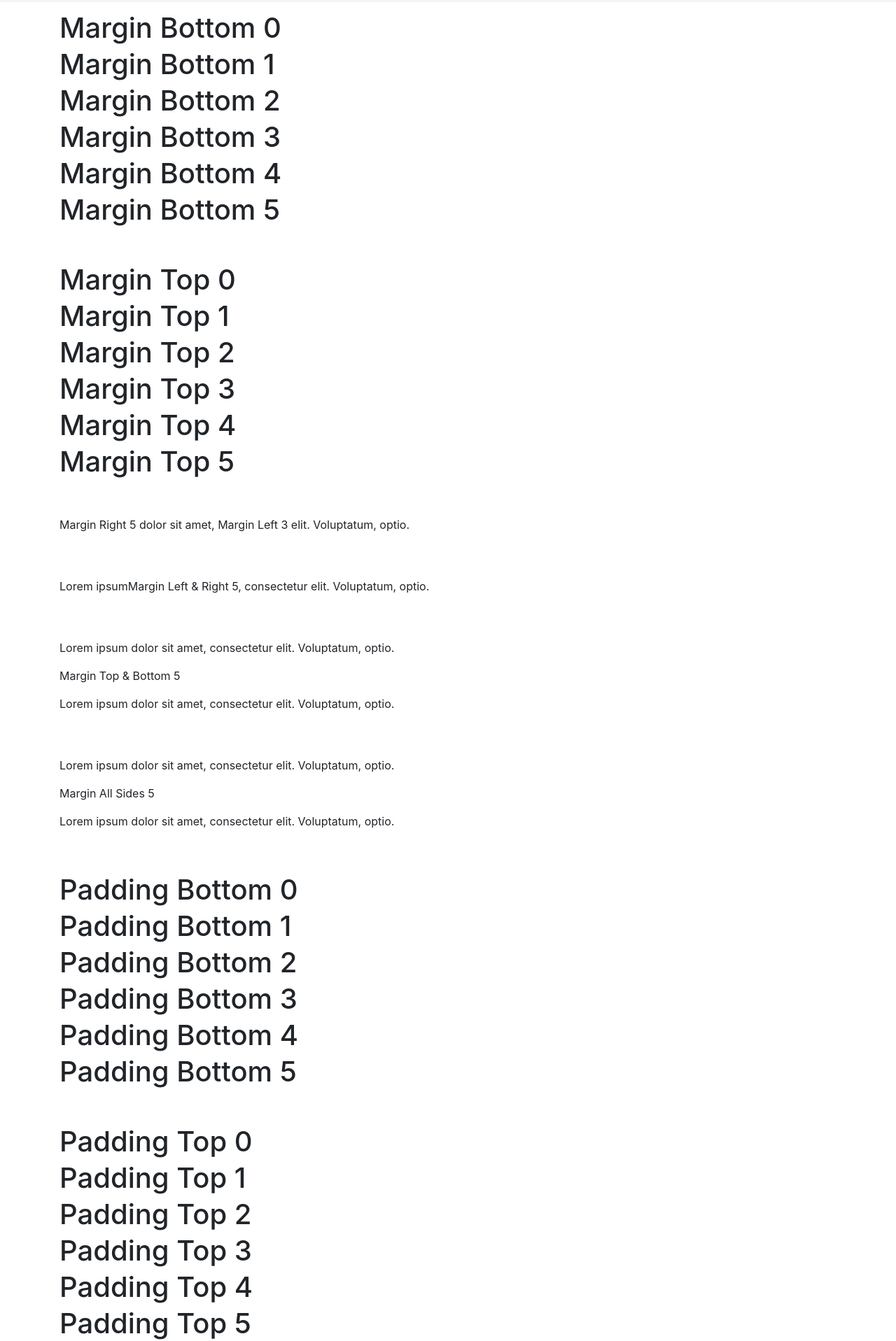
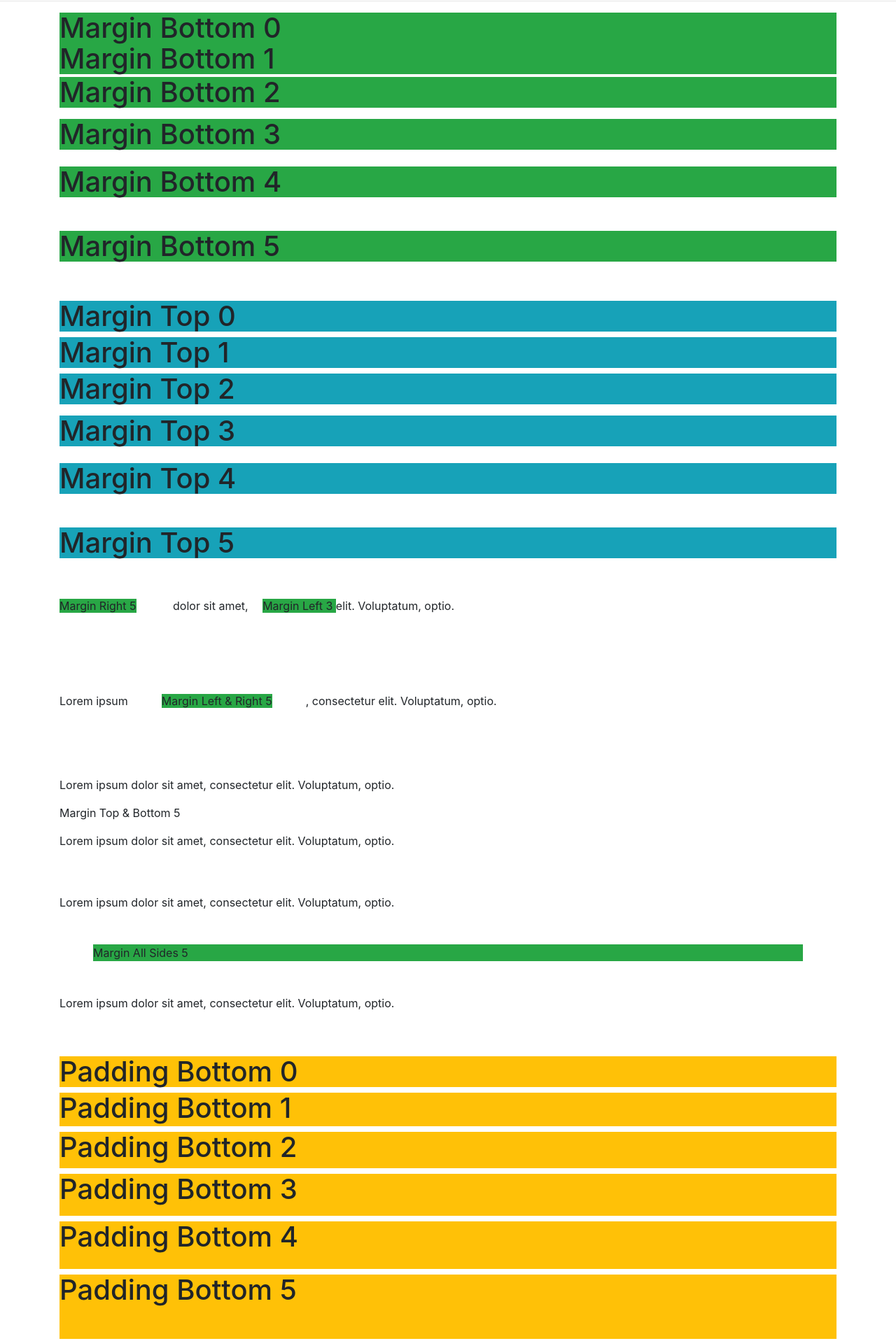
Before and after one commit to BrandonSmith8038/Udemy-BootStrap-4, a plain HTML site: page Bootstrap Sandbox/2_6_spacing.html in a window 1280 px wide. Shown: the part 180-2097 px from the top of the page at 70% size. Drawn offline with nearby package versions, Linux system fonts and the light colour scheme.

Commit message:
Finished Lesson 5

```diff
--- a/Bootstrap Sandbox/2_6_spacing.html
+++ b/Bootstrap Sandbox/2_6_spacing.html
@@ -82,32 +82,32 @@
         <!--########################START HERE#########################-->
 
         <!-- MB MARGIN BOTTOM -->
-        <h1>Margin Bottom 0</h1>
-        <h1>Margin Bottom 1</h1>
-        <h1>Margin Bottom 2</h1>
-        <h1>Margin Bottom 3</h1>
-        <h1>Margin Bottom 4</h1>
-        <h1>Margin Bottom 5</h1>
+        <h1 class="bg-success mb-0">Margin Bottom 0</h1>
+        <h1 class="bg-success mb-1">Margin Bottom 1</h1>
+        <h1 class="bg-success mb-3">Margin Bottom 2</h1>
+        <h1 class="bg-success mb-4">Margin Bottom 3</h1>
+        <h1 class="bg-success mb-5">Margin Bottom 4</h1>
+        <h1 class="bg-success mb-6">Margin Bottom 5</h1>
 
         <br><br>
 
          <!-- MT MARGIN TOP -->
-        <h1>Margin Top 0</h1>
-        <h1>Margin Top 1</h1>
-        <h1>Margin Top 2</h1>
-        <h1>Margin Top 3</h1>
-        <h1>Margin Top 4</h1>
-        <h1>Margin Top 5</h1>
+        <h1 class="bg-info mt-0">Margin Top 0</h1>
+        <h1 class="bg-info mt-1">Margin Top 1</h1>
+        <h1 class="bg-info mt-2">Margin Top 2</h1>
+        <h1 class="bg-info mt-3">Margin Top 3</h1>
+        <h1 class="bg-info mt-4">Margin Top 4</h1>
+        <h1 class="bg-info mt-5">Margin Top 5</h1>
 
         <br><br>
 
         <!-- ML & MR -->
-        <p><span>Margin Right 5</span> dolor sit amet, <span>Margin Left 3 </span> elit. Voluptatum, optio.</p>
+        <p><span class="bg-success mr-5">Margin Right 5</span> dolor sit amet, <span class="bg-success  ml-3">Margin Left 3 </span> elit. Voluptatum, optio.</p>
 
         <br><br>
 
         <!-- MX MARGIN LEFT RIGHT -->
-        <p>Lorem ipsum<span>Margin Left & Right 5</span>, consectetur elit. Voluptatum, optio.</p>
+        <p class="bg-sucess my-5">Lorem ipsum<span class="bg-success mx-5">Margin Left & Right 5</span>, consectetur elit. Voluptatum, optio.</p>
 
         <br><br>
 
@@ -120,51 +120,51 @@
 
         <!-- BLANK - ALL SIDES -->
         <p>Lorem ipsum dolor sit amet, consectetur elit. Voluptatum, optio.</p>
-        <p>Margin All Sides 5</p>
+        <p  class="bg-success m-5">Margin All Sides 5</p>
         <p>Lorem ipsum dolor sit amet, consectetur elit. Voluptatum, optio.</p>
 
         <br><br>
 
         <!-- PB PADDING BOTTOM -->
-        <h1>Padding Bottom 0</h1>
-        <h1>Padding Bottom 1</h1>
-        <h1>Padding Bottom 2</h1>
-        <h1>Padding Bottom 3</h1>
-        <h1>Padding Bottom 4</h1>
-        <h1>Padding Bottom 5</h1>
+        <h1 class="bg-warning pb-0">Padding Bottom 0</h1>
+        <h1 class="bg-warning pb-1">Padding Bottom 1</h1>
+        <h1 class="bg-warning pb-2">Padding Bottom 2</h1>
+        <h1 class="bg-warning pb-3">Padding Bottom 3</h1>
+        <h1 class="bg-warning pb-4">Padding Bottom 4</h1>
+        <h1 class="bg-warning pb-5">Padding Bottom 5</h1>
 
         <br><br>
 
          <!-- PT PADDING TOP -->
-        <h1>Padding Top 0</h1>
-        <h1>Padding Top 1</h1>
-        <h1>Padding Top 2</h1>
-        <h1>Padding Top 3</h1>
-        <h1>Padding Top 4</h1>
-        <h1>Padding Top 5</h1>
+        <h1 class="bg-warning pt-0">Padding Top 0</h1>
+        <h1 class="bg-warning pt-1">Padding Top 1</h1>
+        <h1 class="bg-warning pt-3">Padding Top 2</h1>
+        <h1 class="bg-warning pt-3">Padding Top 3</h1>
+        <h1 class="bg-warning pt-4">Padding Top 4</h1>
+        <h1 class="bg-warning pt-5">Padding Top 5</h1>
 
         <br><br>
 
         <!-- PL & PR -->
-        <p><span>Padding Right 5</span> dolor sit amet, <span>Padding Left 3 </span> elit. Voluptatum, optio.</p>
+        <p><span class="pr-5 bg-success">Padding Right 5</span> dolor sit amet, <span class="bg-success pl-5">Padding Left 3 </span> elit. Voluptatum, optio.</p>
 
         <br><br>
 
         <!-- PX PADDING LEFT RIGHT -->
-        <p>Lorem ipsum<span>Padding Left & Right 5</span>, consectetur elit. Voluptatum, optio.</p>
+        <p>Lorem ipsum<span class="bg-success px-5">Padding Left & Right 5</span>, consectetur elit. Voluptatum, optio.</p>
 
         <br><br>
 
         <!-- PY  PADDING TOP BOTTOM -->
-        <p>Padding Top & Bottom 5</p>
+        <p class="bg-success py-5">Padding Top & Bottom 5</p>
 
         <br><br>
 
         <!-- BLANK - ALL SIDES -->
-        <p>Padding All Sides 5</p>
+        <p class="bg-success p-5">Padding All Sides 5</p>
 
         <!-- CENTER ALIGN -->
-        <div style="width: 200px;">
+        <div class="bg-success mx-auto" style="width: 200px;">
           Center Align
         </div>
 
```
